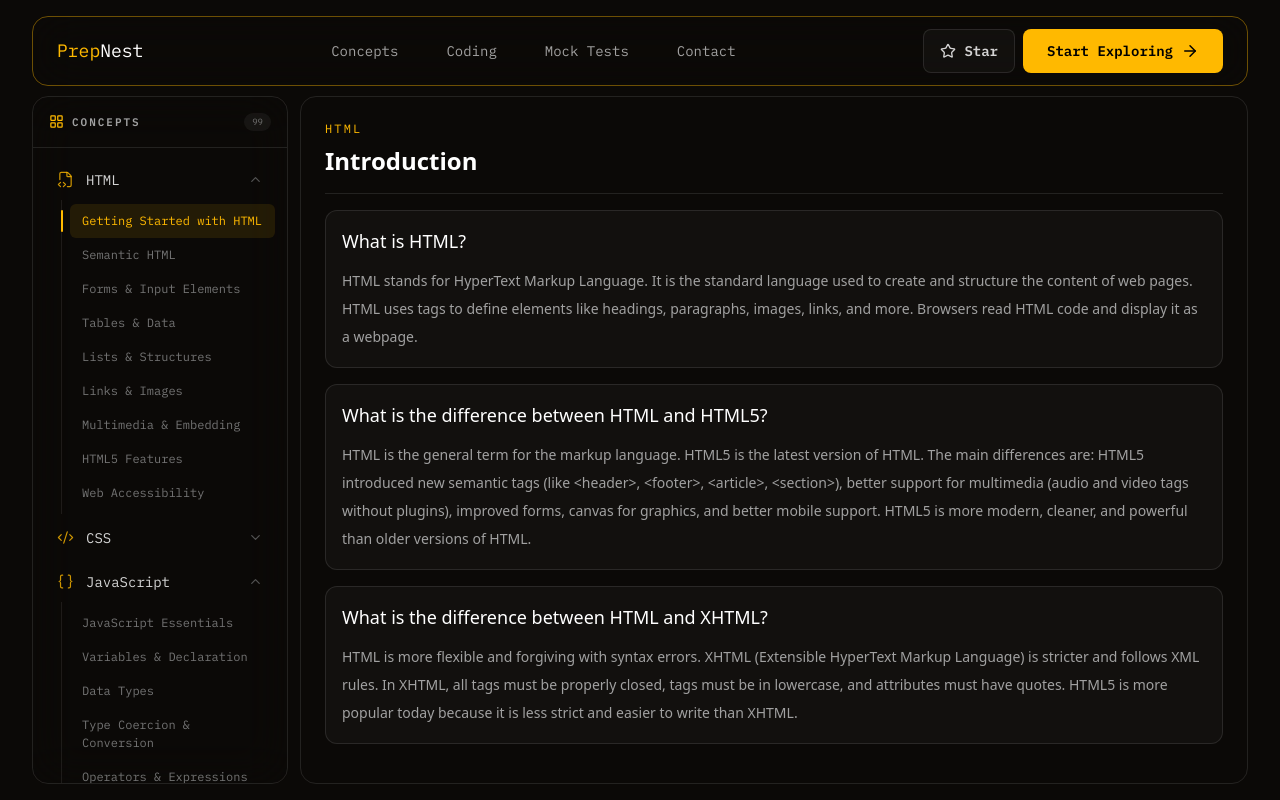
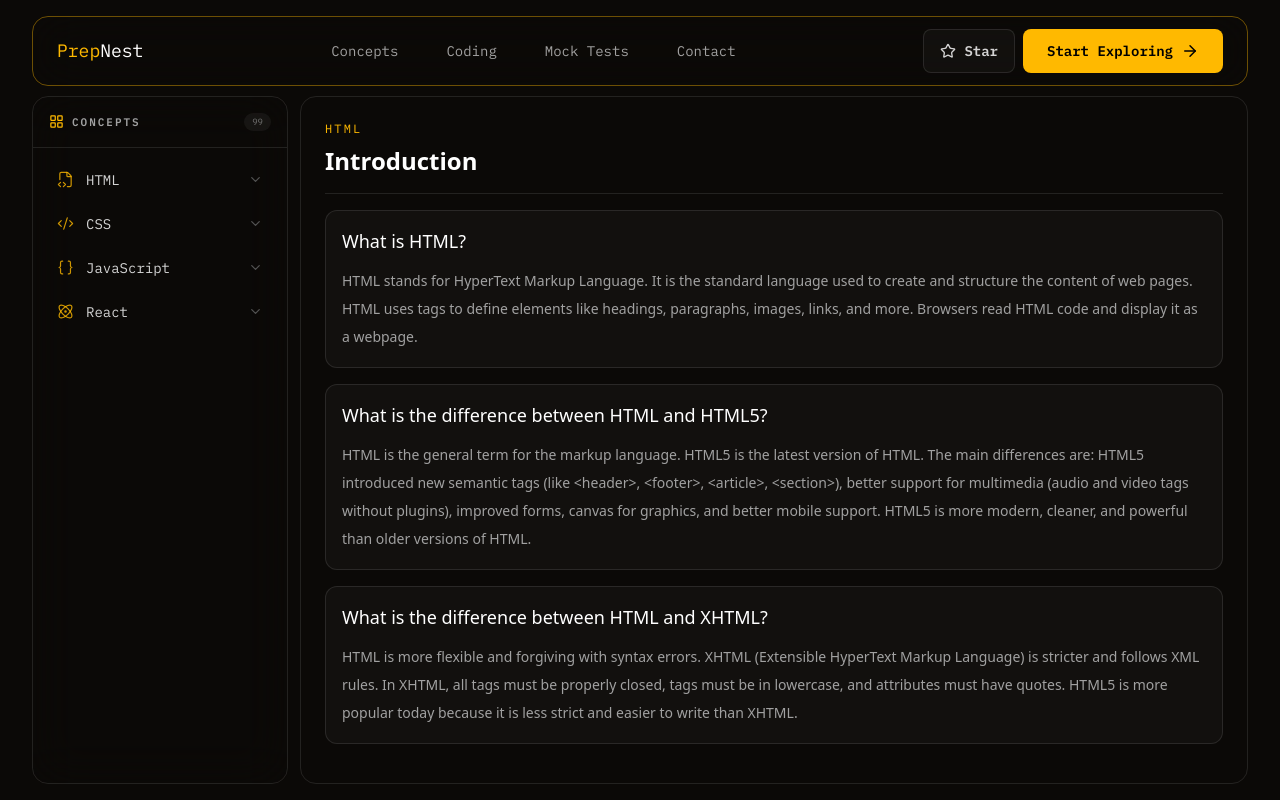
Before and after one commit to Jeet000001/prep_nest, a Next.js app: page /concepts/html/introduction in a window 1280 px wide. Built offline with nearby package versions, Linux system fonts and the light colour scheme.

Commit message:
Refactor Sidebar component; implement dynamic group expansion based on active route

```diff
--- a/Components/Sidebar.tsx
+++ b/Components/Sidebar.tsx
@@ -305,13 +305,15 @@ const Sidebar = () => {
   const [open, setOpen] = useState(false);
   const [isBottomBarHidden, setIsBottomBarHidden] = useState(false);
 
-  // Default opened groups
-  const [expanded, setExpanded] = useState<Record<string, boolean>>({
-    HTML: true,
-    CSS: false,
-    JavaScript: true,
-    React: false,
-  });
+  const activeGroupName = topicGroups.find((group) =>
+    group.topics.some((topic) => pathname === topic.href),
+  )?.name;
+  const [expanded, setExpanded] = useState<Record<string, boolean>>({});
+  const [expandedPathname, setExpandedPathname] = useState(pathname);
+  const routeChanged = expandedPathname !== pathname;
+
+  const isGroupExpanded = (name: string) =>
+    routeChanged ? name === activeGroupName : expanded[name];
 
   useEffect(() => {
     document.body.style.overflow = open ? "hidden" : "";
@@ -354,9 +356,12 @@ const Sidebar = () => {
   }, [pathname]);
 
   const toggleGroup = (name: string) => {
+    const currentlyExpanded = isGroupExpanded(name);
+
+    setExpandedPathname(pathname);
     setExpanded((prev) => ({
-      ...prev,
-      [name]: !prev[name],
+      ...Object.fromEntries(Object.keys(prev).map((groupName) => [groupName, false])),
+      [name]: !currentlyExpanded,
     }));
   };
 
@@ -405,7 +410,7 @@ const Sidebar = () => {
               >
                 {topicGroups.map((group) => {
                   const Icon = group.icon;
-                  const isExpanded = expanded[group.name];
+                  const isExpanded = isGroupExpanded(group.name);
 
                   return (
                     <motion.div variants={groupItemVariants} key={group.name}>
@@ -654,7 +659,7 @@ const Sidebar = () => {
                 >
                   {topicGroups.map((group) => {
                     const Icon = group.icon;
-                    const isExpanded = expanded[group.name];
+                    const isExpanded = isGroupExpanded(group.name);
 
                     return (
                       <motion.div variants={groupItemVariants} key={group.name}>
```
